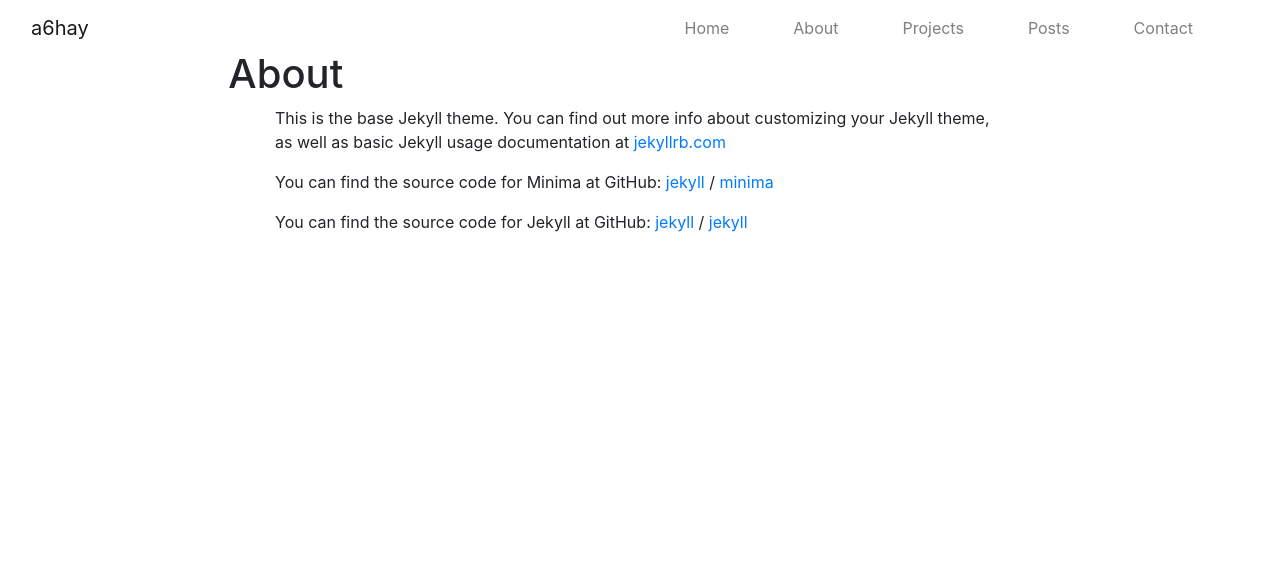
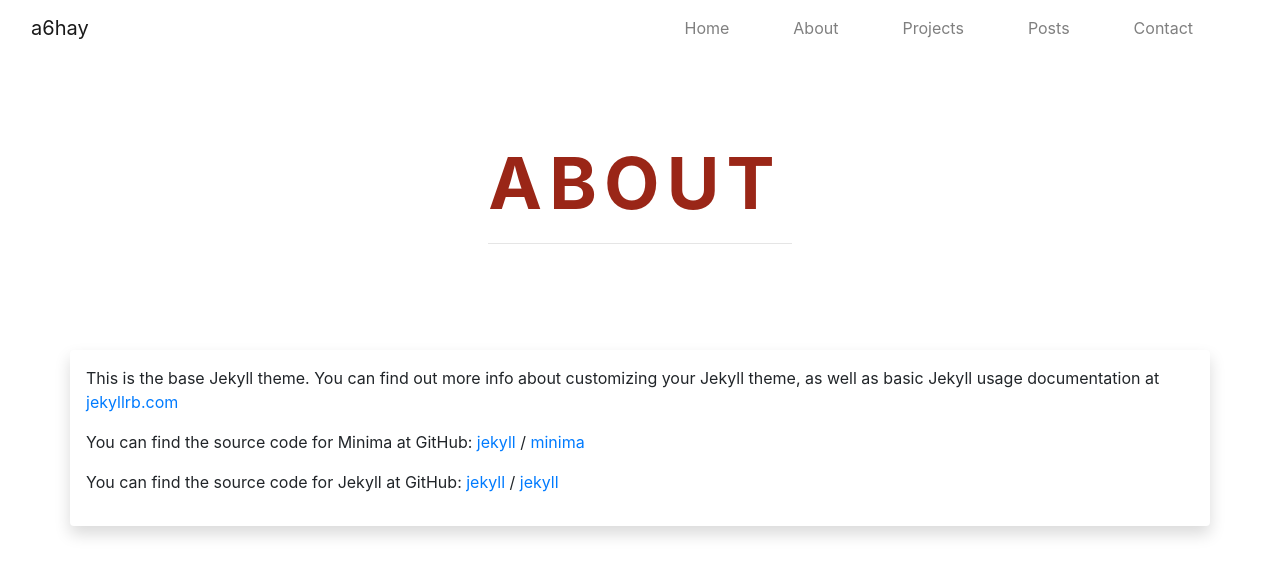
Before and after one commit to eman-pars/eman-pars.github.io, a Jekyll site: the page built from about.markdown, in a window 1280 px wide. Shown: the top 576 px of the page. Built offline with Jekyll 4.4.1, drawn with Linux system fonts in a browser that asks for light colours.

Commit message:
basic design for main pages

```diff
--- a/_config.yml
+++ b/_config.yml
@@ -31,6 +31,11 @@ theme: minima
 markdown: kramdown
 paginate: 5
 paginate_path: "/posts/page:num"
+
+collections:
+  projects:
+    output: true
+    permalink: /projects/:path:output_ext
 plugins:
   - jekyll-feed
   - jekyll-paginate
--- a/_includes/head.html
+++ b/_includes/head.html
@@ -11,6 +11,8 @@
   <meta name="description" content="{{ page.excerpt | default: site.description | strip_html | normalize_whitespace | truncate: 160 | escape }}">
   <link rel="stylesheet" href="https://stackpath.bootstrapcdn.com/bootstrap/4.3.1/css/bootstrap.min.css" integrity="sha384-ggOyR0iXCbMQv3Xipma34MD+dH/1fQ784/j6cY/iJTQUOhcWr7x9JvoRxT2MZw1T" crossorigin="anonymous">
 
+  <link rel="stylesheet" type="text/css" href="{{ '/css/main.css' | relative_url }}">
+
   <script src="https://code.jquery.com/jquery-3.3.1.slim.min.js" integrity="sha384-q8i/X+965DzO0rT7abK41JStQIAqVgRVzpbzo5smXKp4YfRvH+8abtTE1Pi6jizo" crossorigin="anonymous"></script>
   <script src="https://cdnjs.cloudflare.com/ajax/libs/popper.js/1.14.7/umd/popper.min.js" integrity="sha384-UO2eT0CpHqdSJQ6hJty5KVphtPhzWj9WO1clHTMGa3JDZwrnQq4sF86dIHNDz0W1" crossorigin="anonymous"></script>
   <script src="https://stackpath.bootstrapcdn.com/bootstrap/4.3.1/js/bootstrap.min.js" integrity="sha384-JjSmVgyd0p3pXB1rRibZUAYoIIy6OrQ6VrjIEaFf/nJGzIxFDsf4x0xIM+B07jRM" crossorigin="anonymous"></script>
--- a/_layouts/page.html
+++ b/_layouts/page.html
@@ -3,28 +3,36 @@ layout: default
 ---
 
 {% if page.background %}
-<header class="banner" style="background-image: url('{{page.background | prepend: site.baseurl | replace: '//', '/'}}');">
-{% else %}
-<header class="banner">
-    <div class="container-fluid">
-      <div class="row">
-        <div class="col-lg-8 col-md-10 mx-auto">
-          <div class="page-heading">
-            <h1>{{ page.title }}</h1>
-            {% if page.description %}
-            <span class="sub-heading">{{ page.description }}</span>
-            {% endif %}
-          </div>
-        </div>
+<header>
+  <div class="container" style="height: 300px; background-image: url('{{page.background | relative_url}}');">
+    <div class="d-flex flex-row align-items-center justify-content-center h-100">
+      <div class="typewriter">
+        <h1 class="page_heading">
+          {{ page.title | upcase }}
+        </h1><hr/>
+        {% if page.description %}
+          <p class="page_subheading">{{ page.description }}</p>
+        {% endif %}
       </div>
     </div>
+  </div>
+{% else %}
+<header>
+  <div class="container" style="height: 300px;">
+    <div class="d-flex flex-row align-items-center justify-content-center h-100">
+      <div class="typewriter">
+        <h1 class="page_heading">
+          {{ page.title | upcase }}
+        </h1><hr/>
+        {% if page.description %}
+          <p class="page_subheading">{{ page.description }}</p>
+        {% endif %}
+      </div>
+    </div>
+  </div>
 {% endif %}
 </header>
 
-<div class="container">
-	<div class="row">
-		<div class="col-lg-8 col-md-10 mx-auto">
-			{{ content }}
-		</div>
-	</div>
+<div class="container shadow p-3 mb-5 bg-white rounded">
+  {{ content }}
 </div>
--- /dev/null
+++ b/_sass/animation.scss
@@ -0,0 +1,22 @@
+.typewriter h1 {
+  overflow: hidden; /* Ensures the content is not revealed until the animation */
+  border-right: .15em solid black; /* The typwriter cursor */
+  white-space: nowrap; /* Keeps the content on a single line */
+  margin: 0 auto; /* Gives that scrolling effect as the typing happens */
+  letter-spacing: .10em; /* Adjust as needed */
+  animation:
+    typing 0.75s steps(40, end),
+    blink-caret .75s step-end infinite;
+}
+
+/* The typing effect */
+@keyframes typing {
+  from { width: 0 }
+  to { width: 100% }
+}
+
+/* The typewriter cursor effect */
+@keyframes blink-caret {
+  from, to { border-color: transparent }
+  50% { border-color: black; }
+}
--- /dev/null
+++ b/_sass/headings.scss
@@ -0,0 +1,15 @@
+
+.list_item_heading {
+	color: #829356;
+	font-weight: bold;
+}
+
+.list_item_subheading {
+	color: #000000;
+}
+
+.page_heading {
+	font-size: 72px;
+	font-weight: bold;
+	color: #9a2617;
+}
--- /dev/null
+++ b/_sass/spacing.scss
@@ -0,0 +1,5 @@
+.banner {
+	align-items: center;
+	text-align: center;
+	align-content: center;
+}
--- /dev/null
+++ b/_sass/styles.scss
@@ -0,0 +1,3 @@
+@import "headings.scss";
+@import "spacing.scss";
+@import "animation.scss";
--- /dev/null
+++ b/css/main.scss
@@ -0,0 +1,4 @@
+---
+---
+
+@import "styles";
--- a/index.markdown
+++ b/index.markdown
@@ -2,5 +2,5 @@
 # Feel free to add content and custom Front Matter to this file.
 # To modify the layout, see https://jekyllrb.com/docs/themes/#overriding-theme-defaults
 
-layout: home
+layout: page
 ---
```
Also changed, not shown: _projects/creolet.html (added, +11 -0 lines), _projects/finite_element_analysis.html (added, +10 -0 lines), posts/index.html (added, +12 -0 lines), projects/index.html (added, +22 -0 lines).
